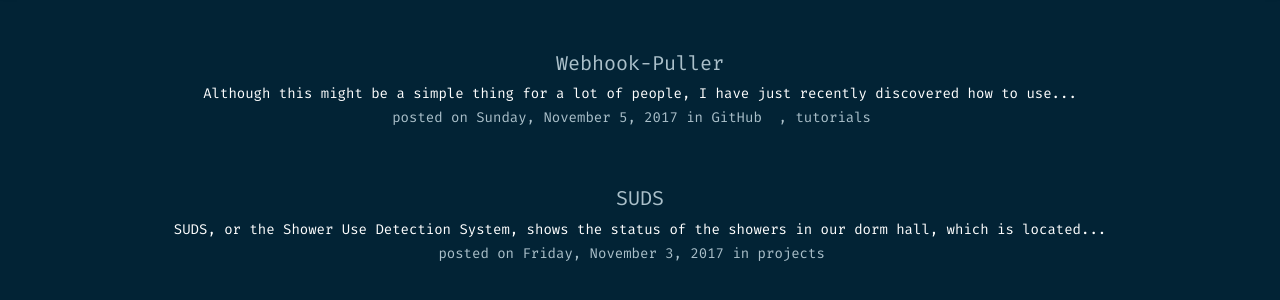
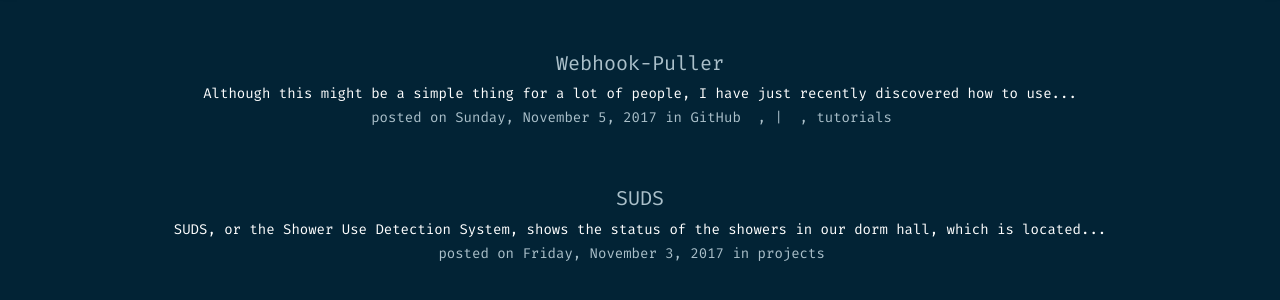
Before and after one commit to SethGower/personal-blog, a Jekyll site: the page built from index.html, in a window 1280 px wide. Shown: the part 251-551 px from the top of the page. Built offline with Jekyll 4.4.1, drawn with Linux system fonts in a browser that asks for light colours; nearby versions of some CDN libraries; some web fonts are replaced.

Commit message:
metadata?

```diff
--- a/_posts/2017-11-05-webhook-puller.markdown
+++ b/_posts/2017-11-05-webhook-puller.markdown
@@ -2,7 +2,7 @@
 layout: post
 title:  Webhook-Puller
 date:   2017-11-05
-categories: GitHub tutorials
+categories: GitHub | tutorials
 ---
 
 Although this might be a simple thing for a lot of people, I have just recently discovered how to use GitHub's `webhook` functionality. In short, this feature allows you to setup *listeners* to keep track of when GitHub sends a signal based on certain triggers that you establish, such as pushes or pull requests. The app that I am using is made by a friend of mine and is located on his [GitHub](https://github.com/mfrancis95/webhook-puller). If you look at the repo, and notice that the `README` seems very similar, that's because they are, since I wrote his documentation, and decided to turn it into a blog post.
```
